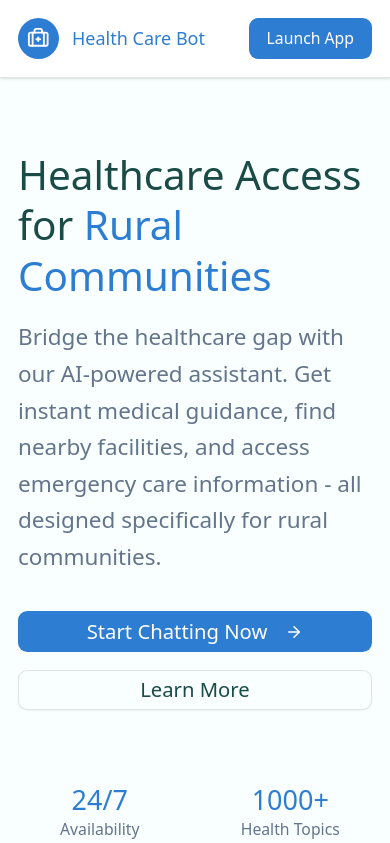
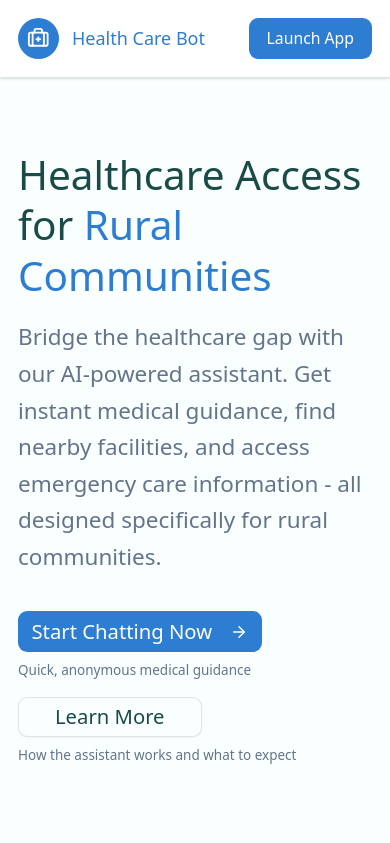
Before and after one commit to CodeX047/Health-Care-bot, a React (Vite) app: page / in a window 390 px wide. Shown: the top 843 px of the page. Built offline with nearby package versions, Linux system fonts and the light colour scheme.

Commit message:
Update Hero Section

```diff
--- a/src/components/landing/Hero.jsx
+++ b/src/components/landing/Hero.jsx
@@ -1,7 +1,34 @@
-import React from "react";
+import React, { useEffect, useState } from "react";
 import { ArrowRight } from "lucide-react";
 import { Button } from "@/components/ui/button";
 import Stats from "./../../../Constant/index.jsx";
+
+// Very small inline count-up hook for simple numeric stats
+function useCountUp(target, duration = 1200) {
+  const [value, setValue] = useState(0);
+  useEffect(() => {
+    if (!target || isNaN(Number(target))) {
+      setValue(target);
+      return;
+    }
+    const end = Number(target);
+    let start = 0;
+    const stepTime = Math.max(16, duration / end);
+    const handle = setInterval(() => {
+      start += Math.max(1, Math.round(end / (duration / stepTime)));
+      if (start >= end) {
+        setValue(end);
+        clearInterval(handle);
+      } else {
+        setValue(start);
+      }
+    }, stepTime);
+
+    return () => clearInterval(handle);
+  }, [target, duration]);
+
+  return value;
+}
 
 const onEnterApp = () => {
   window.location.href = "/home";
@@ -31,33 +58,64 @@ const Hero = () => {
               </p>
             </div>
 
-            <div className="flex flex-col sm:flex-row gap-4">
-              <Button onClick={onEnterApp} className="px-8 py-3 text-lg">
+            <div className="flex flex-col sm:flex-row gap-4 items-start">
+              <div>
+                <Button
+                  onClick={onEnterApp}
+                  className="px-8 py-3 text-lg hover:scale-[1.02] transform transition"
+                >
                   Start Chatting Now
                   <ArrowRight className="ml-2 h-5 w-5" />
                 </Button>
-              <Button variant="outline" className="px-8 py-3 text-lg">
+                <div className="text-xs text-muted-foreground mt-2">
+                  Quick, anonymous medical guidance
+                </div>
+              </div>
+
+              <div>
+                <Button
+                  variant="outline"
+                  className="px-8 py-3 text-lg hover:scale-[1.02] transform transition"
+                >
                   Learn More
                 </Button>
+                <div className="text-xs text-muted-foreground mt-2">
+                  How the assistant works and what to expect
+                </div>
+              </div>
             </div>
 
             {/* Stats */}
             <div className="grid grid-cols-2 lg:grid-cols-4 gap-6 pt-8">
-              {statsArray.map(({ number, label }, idx) => (
+              {statsArray.map(({ number, label }, idx) => {
+                // If number contains non-digit (like 24/7 or 1000+), show as-is
+                const numeric =
+                  /^[0-9]+$/.test(String(number).replace(/\D/g, "")) &&
+                  !/\D$/.test(String(number));
+                const countValue = numeric ? Number(number) : null;
+                const display = countValue
+                  ? useCountUp(countValue, 1000)
+                  : number;
+
+                return (
                   <div className="text-center" key={`stat-${idx}`}>
-                  <div className="text-2xl text-primary">{number}</div>
+                    <div className="text-2xl text-primary font-semibold">
+                      {display}
+                    </div>
                     <div className="text-sm text-muted-foreground">{label}</div>
                   </div>
-              ))}
+                );
+              })}
             </div>
           </div>
 
           <div className="relative">
-            <div className="relative rounded-2xl overflow-hidden shadow-2xl">
+            <div className="relative rounded-2xl overflow-hidden shadow-2xl transform transition hover:scale-[1.01]">
               <img
+                loading="lazy"
                 src="https://images.unsplash.com/photo-1742106850780-fbcc50b1ef5f?crop=entropy&cs=tinysrgb&fit=max&fm=jpg&ixid=M3w3Nzg4Nzd8MHwxfHNlYXJjaHwxfHxydXJhbCUyMGhlYWx0aGNhcmUlMjBjb21tdW5pdHl8ZW58MXx8fHwxNzU5MzkyNjU3fDA&ixlib=rb-4.1.0&q=80&w=1080&utm_source=figma&utm_medium=referral"
                 alt="Rural healthcare community"
-                className="w-full h-96 object-cover"
+                className="w-full h-96 object-cover will-change-transform"
               />
               <div className="absolute inset-0 bg-gradient-to-t from-primary/20 to-transparent"></div>
             </div>
```
Lines whose indentation alone changed are shown as unchanged.
